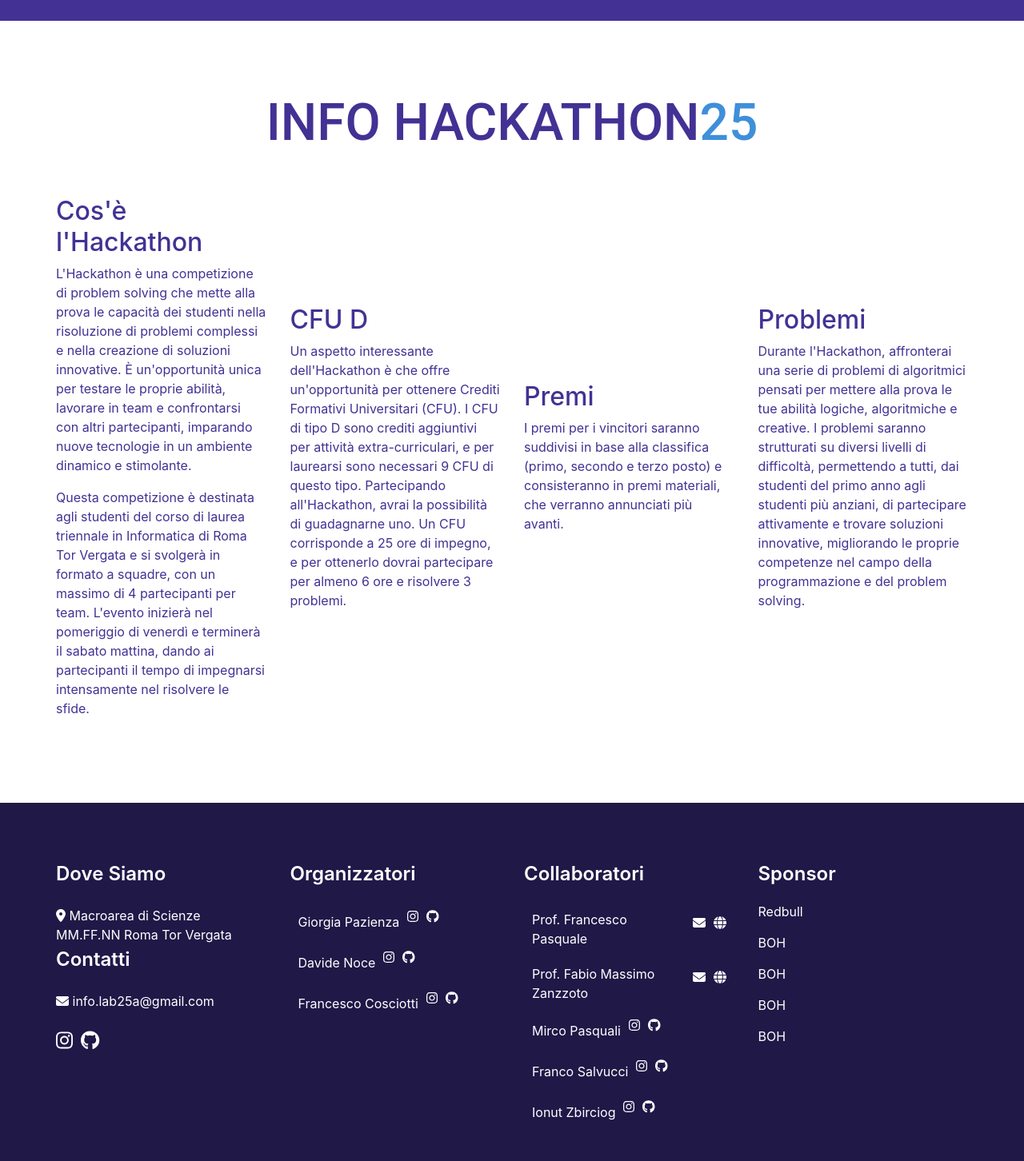
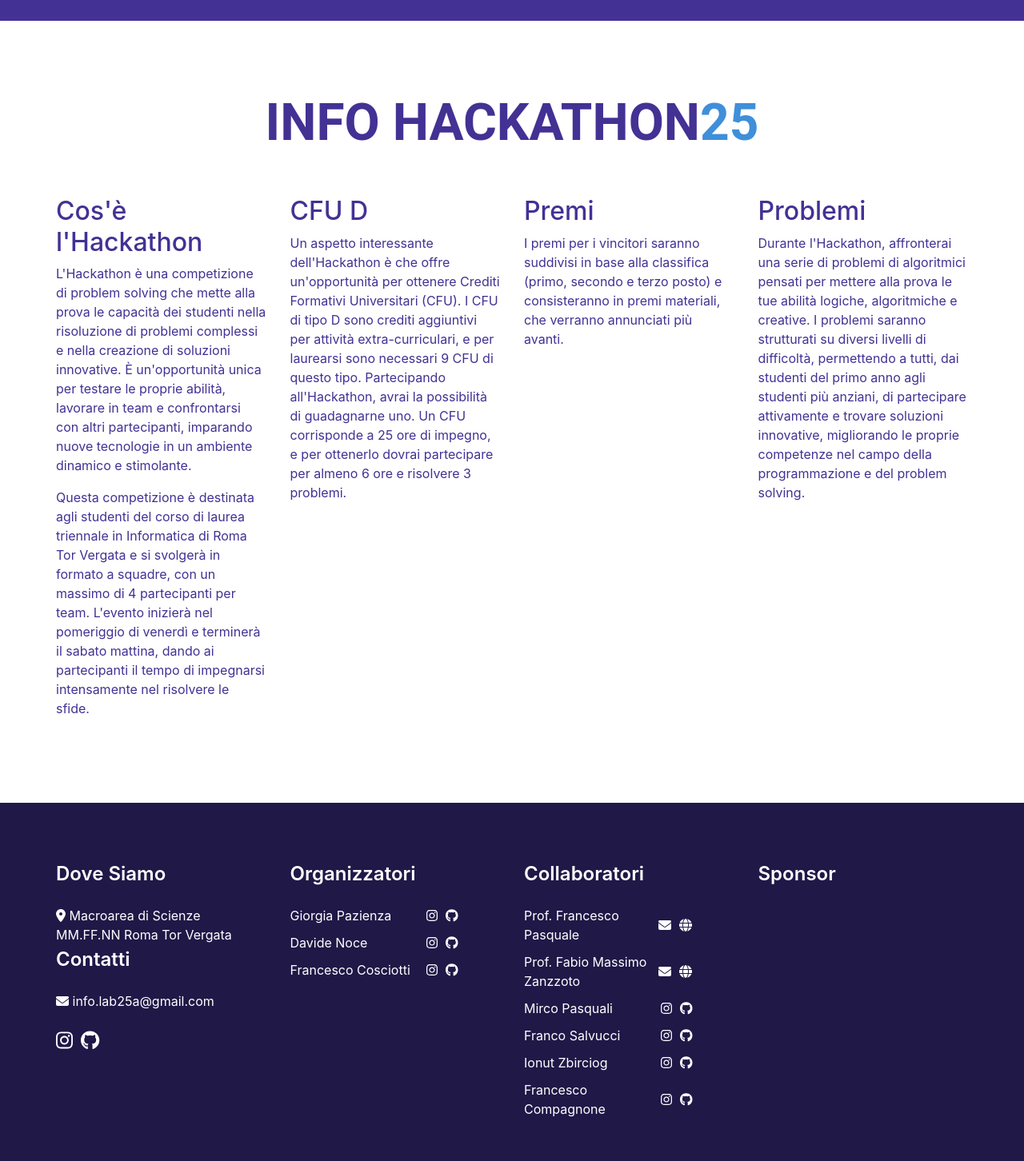
Before and after one commit to IonutZbir/Hackathon, a Vue app in the folder hackathon25/: page /about in a window 1280 px wide. Shown: the part 78-1530 px from the top of the page at 80% size. Built offline with nearby package versions, Linux system fonts and the light colour scheme.

Commit message:
fixed footer

```diff
--- a/hackathon25/src/components/AboutComponent.vue
+++ b/hackathon25/src/components/AboutComponent.vue
@@ -56,6 +56,10 @@ import CarouselView from "@/views/CarouselView.vue";
   </section>
 </template>
 <style>
+
+.about_section col-3 {
+  height: 100%;
+}
 .about_section {
   background-color: white;
   color: var(--main_color);
@@ -65,11 +69,6 @@ import CarouselView from "@/views/CarouselView.vue";
   margin-bottom: 45px;
 }
 
-.about_section .row {
-  -webkit-box-align: center;
-  -ms-flex-align: center;
-  align-items: center;
-}
 
 .about_section .img-box img {
   max-width: 100%;
--- a/hackathon25/src/components/Footer.vue
+++ b/hackathon25/src/components/Footer.vue
@@ -130,6 +130,15 @@ onMounted(() => { getYear(); })
                                         <font-awesome-icon icon="fab fa-github" />
                                     </a>
                                 </div>
+                                <div class="org_social">
+                                    <span>Francesco Compagnone</span>
+                                    <a href="">
+                                        <font-awesome-icon icon="fab fa-instagram" />
+                                    </a>
+                                    <a href="" target="_blank">
+                                        <font-awesome-icon icon="fab fa-github" />
+                                    </a>
+                                </div>
                             </div>
                         </div>
                     </div>
@@ -140,19 +149,19 @@ onMounted(() => { getYear(); })
                             </h4>
                             <div class="info_links">
                                 <a href="index.html">
-                                    Redbull
+                                    <!-- Redbull -->
                                 </a>
                                 <a class="" href="about.html">
-                                    BOH
+                                    <!-- BOH -->
                                 </a>
                                 <a class="" href="service.html">
-                                    BOH
+                                    <!-- BOH -->
                                 </a>
                                 <a class="" href="why.html">
-                                    BOH
+                                    <!-- BOH -->
                                 </a>
                                 <a class="" href="team.html">
-                                    BOH
+                                    <!-- BOH -->
                                 </a>
                             </div>
                         </div>
@@ -173,11 +182,17 @@ onMounted(() => { getYear(); })
 </template>
 
 <style>
+
+.footer span {
+    width: 100%;
+}
+
 .org_social {
     display: flex;
     align-items: center;
     gap: 10px;
-    padding: 10px;
+    padding: 5px 0;
+    width: 80%;
 }
 
 
@@ -266,7 +281,7 @@ onMounted(() => { getYear(); })
     -webkit-box-align: center;
     -ms-flex-align: center;
     align-items: center;
-    margin-bottom: 15px;
+    /* margin-bottom: 15px; */
     color: #ffffff;
 }
 
--- a/hackathon25/src/css/style.css
+++ b/hackathon25/src/css/style.css
@@ -8,9 +8,8 @@ body {
 .roboto_font_500 {
   font-family: "Roboto", sans-serif;
   font-optical-sizing: auto;
-  font-weight: 500;
+  font-weight: bold;
   font-style: normal;
-  font-variation-settings: "wdth" 100;
   font-size: 4rem;
 }
 
@@ -279,6 +278,7 @@ a:focus {
 }
 
 .slider_section .row {
+  height: 600px;
   -webkit-box-align: center;
       -ms-flex-align: center;
           align-items: center;
```
